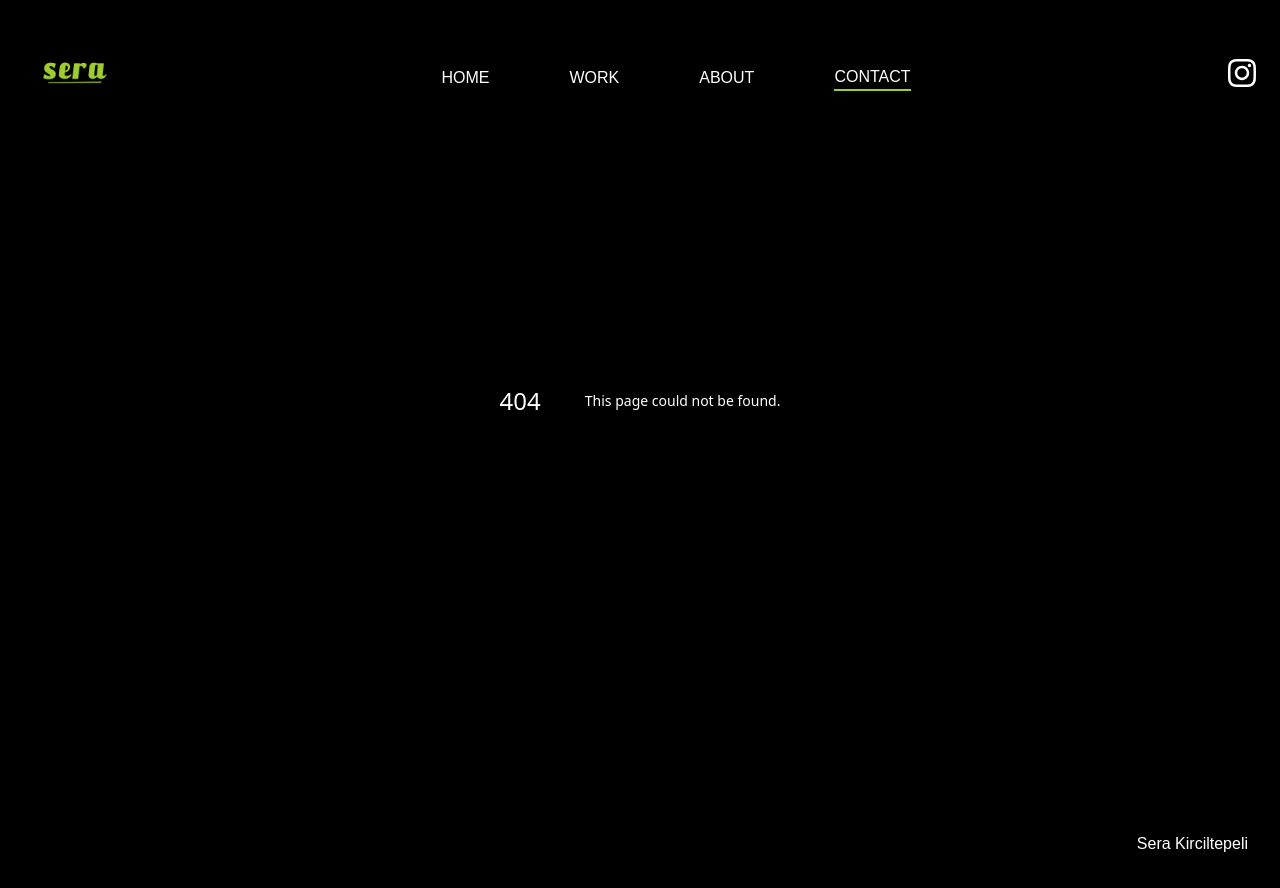
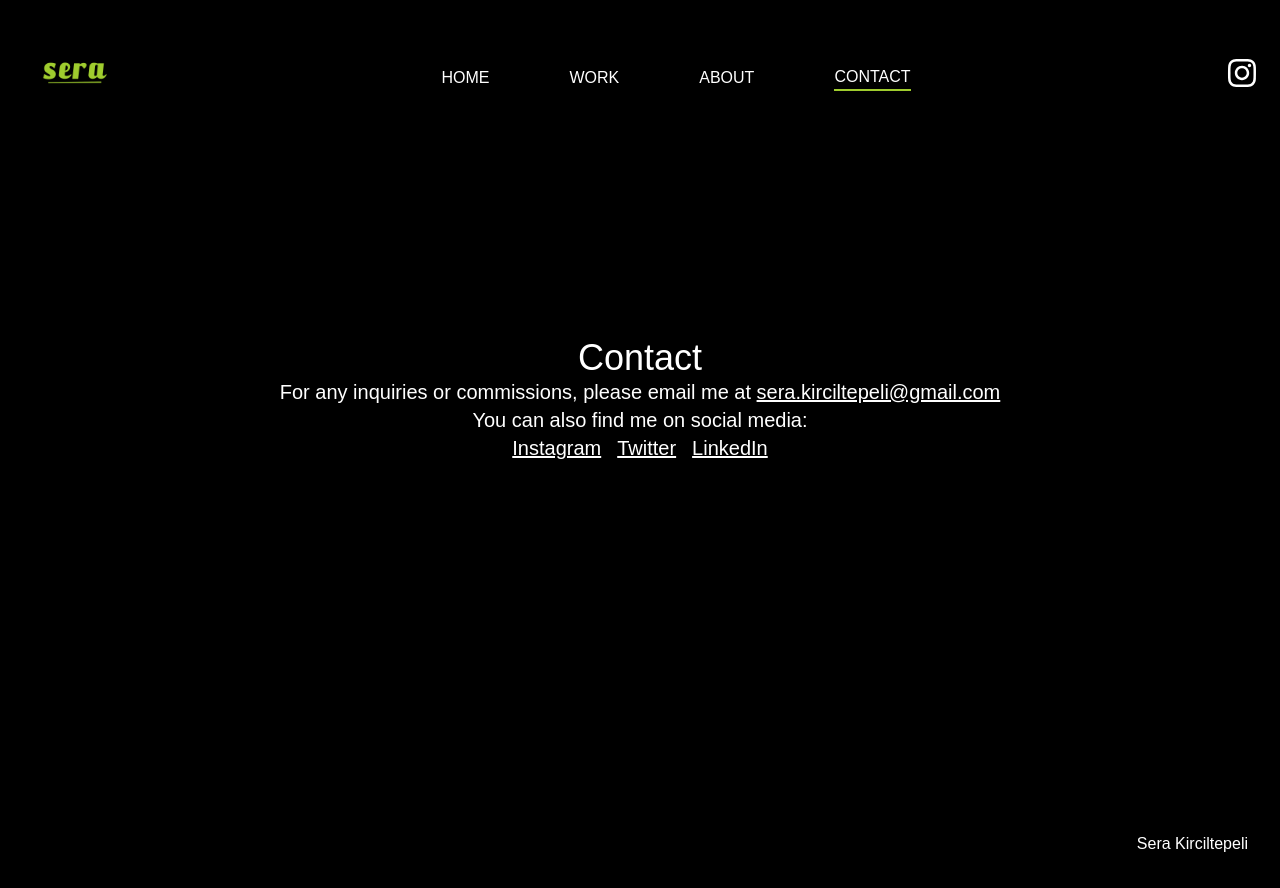
Before and after one commit to Cem802/art-portfolio, a Next.js app: page /contact in a window 1280 px wide. Before the commit this address had no page. Built offline with nearby package versions, Linux system fonts and the light colour scheme; a web font is replaced by a local one.

Commit message:
contact page

```diff
--- /dev/null
+++ b/src/app/contact/page.tsx
@@ -0,0 +1,20 @@
+import React from 'react'
+
+function Contact() {
+  return (
+    <div>
+        <div className='flex flex-col h-screen justify-center items-center'>
+            <h1 className='text-4xl'>Contact</h1>
+            <p className='text-xl'>For any inquiries or commissions, please email me at <a href='mailto:sera.kirciltepeli@gmail.com' className='underline'>sera.kirciltepeli@gmail.com</a></p>
+            <p className='text-xl'>You can also find me on social media:</p>
+            <div className='flex gap-4'>
+                <a href='https://www.instagram.com/aresaiart/' target='_blank' rel='noreferrer noopener' className='text-xl underline'>Instagram</a>
+                <a href='https://twitter.com/serakirciltepeli' target='_blank' rel='noreferrer noopener' className='text-xl underline'>Twitter</a>
+                <a href='https://www.linkedin.com/in/sera-kirciltepeli/' target='_blank' rel='noreferrer noopener' className='text-xl underline'>LinkedIn</a>
+            </div>
+        </div>
+    </div>
+  )
+}
+
+export default Contact
```
